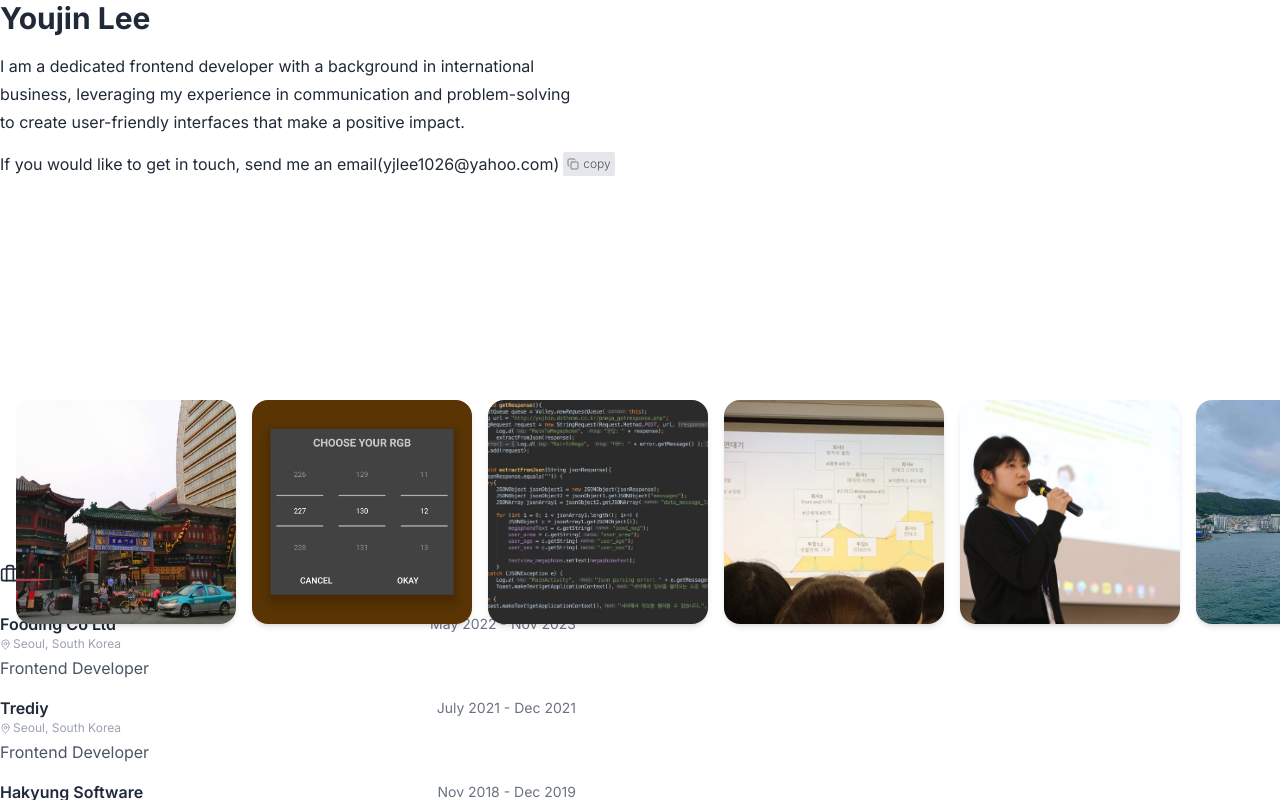
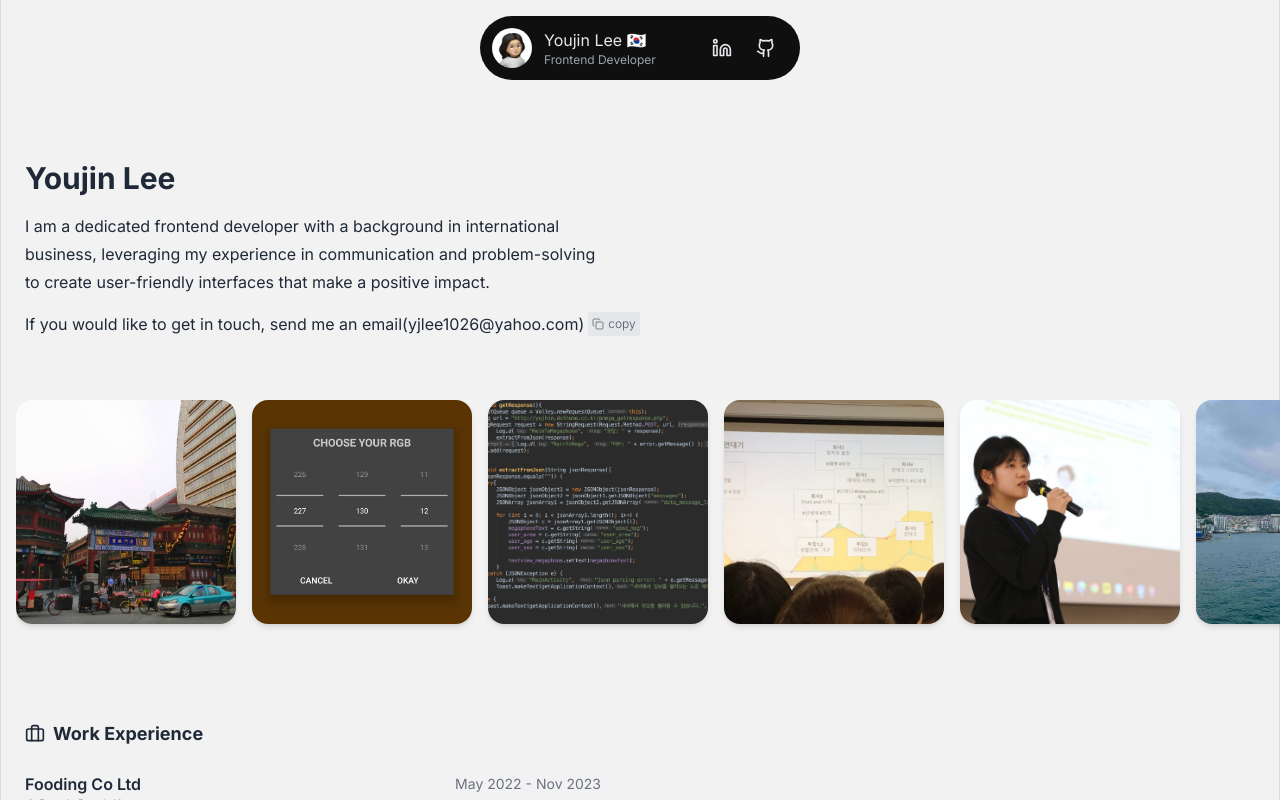
Before and after one commit to youjin-10/my-webpage, a Next.js app: page / in a window 1280 px wide. Shown: the top 800 px of the page. Built offline with nearby package versions, Linux system fonts and the light colour scheme.

Commit message:
setup layout

```diff
--- a/app/layout.tsx
+++ b/app/layout.tsx
@@ -1,13 +1,16 @@
 import type { Metadata } from "next";
 import { Inter } from "next/font/google";
 import "./globals.css";
+import SimpleProfile from "./components/header/simple-profile";
 
-const inter = Inter({ subsets: ["latin"] });
+const inter = Inter({
+  subsets: ["latin"],
+});
 
 export const metadata: Metadata = {
   title: "YOUJIN LEE - Frontend Developer",
   description:
-    "Youjin Lee, Frontend developer who loves nature and bibimbap. Be nice to each other and eat Kimchi✌️",
+    "Youjin Lee, Frontend developer who loves traveling and bibimbap. Be nice to each other and eat Kimchi✌️",
 };
 
 export default function RootLayout({
@@ -17,7 +20,12 @@ export default function RootLayout({
 }>) {
   return (
     <html lang="en">
-      <body className={inter.className}>{children}</body>
+      <body className={inter.className}>
+        <SimpleProfile />
+        <main className="container mx-auto px-6 pt-40 bg-base-200 border-x border-neutral-content">
+          {children}
+        </main>
+      </body>
     </html>
   );
 }
```
